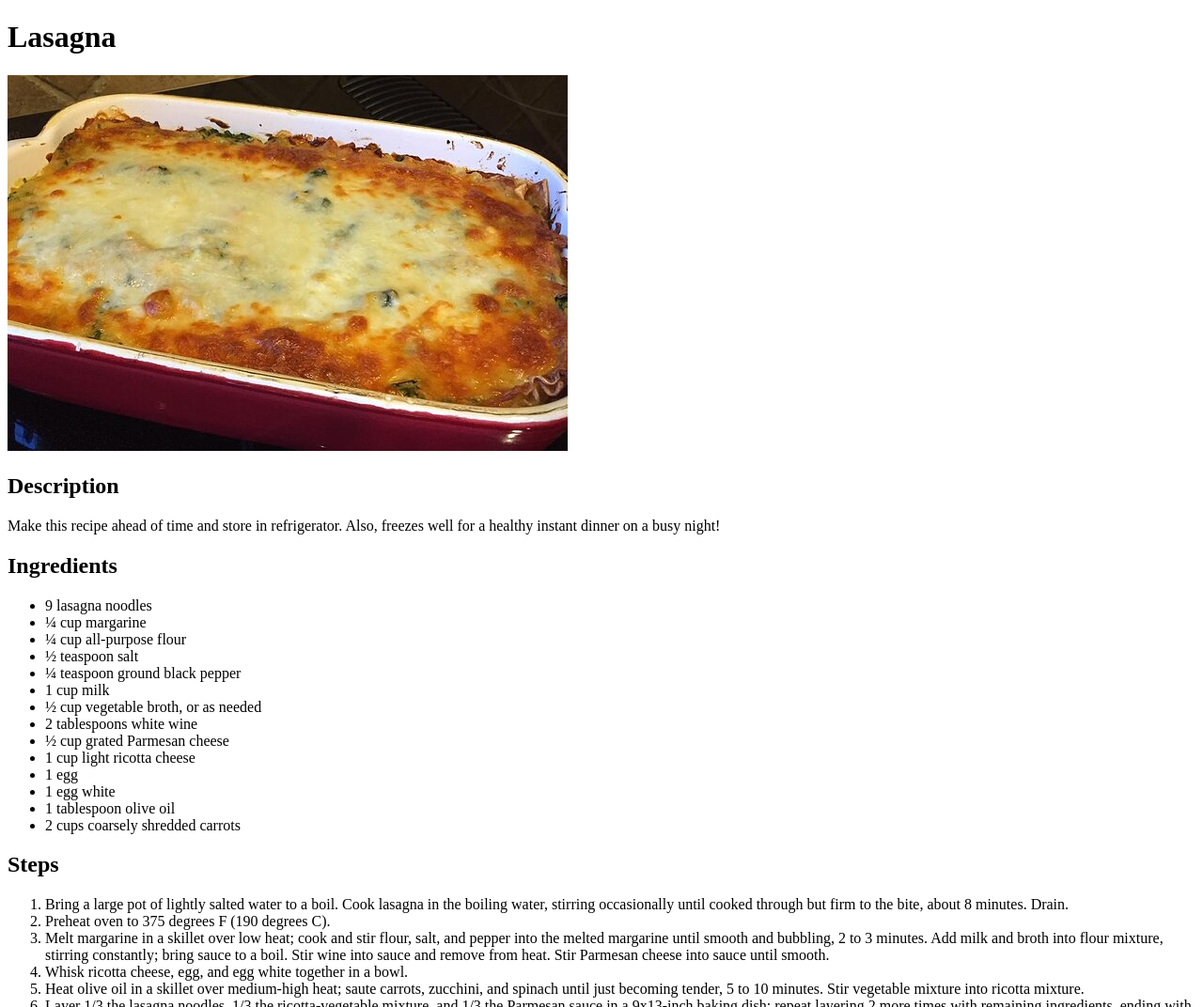
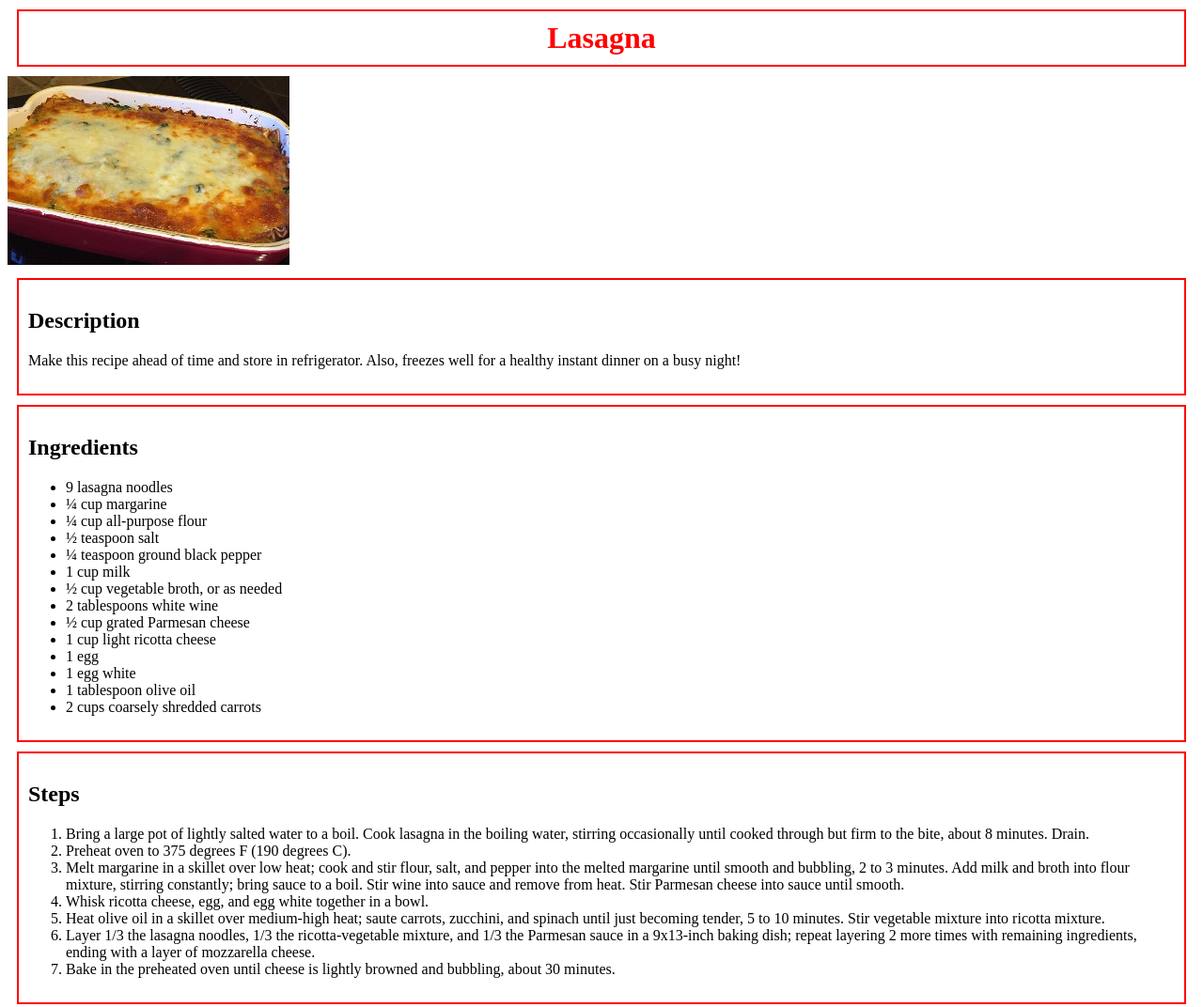
Before and after one commit to joelreinoso80/odin-recipes, a plain HTML site: page recipes/lasagna.html in a window 1280 px wide. Shown: the top 1072 px of the page at 94% size. Drawn offline with Linux system fonts and the light colour scheme.

Commit message:
Adding CSS

```diff
--- a/recipes/lasagna.html
+++ b/recipes/lasagna.html
@@ -5,16 +5,20 @@
     <meta http-equiv="X-UA-Compatible" content="IE=edge">
     <meta name="viewport" content="width=device-width, initial-scale=1.0">
     <title>Recipes - Lasagna</title>
+    <link rel="stylesheet" href="../style/style.css">
 </head>
     <body>
         <h1>Lasagna</h1>
 
-        <img src="../images/lasagna.jpeg" alt="Lasagna">
+        <img src="../images/lasagna.jpeg" alt="Lasagna" class="recipeImg">
 
+        <div class="content">
             <h2>Description</h2>
 
         <p>Make this recipe ahead of time and store in refrigerator. Also, freezes well for a healthy instant dinner on a busy night!</p>
+        </div>
 
+        <div class="content">
             <h2>Ingredients</h2>
 
             <ul>
@@ -33,7 +37,9 @@
                 <li>1 tablespoon olive oil</li>
                 <li>2 cups coarsely shredded carrots</li>
             </ul>
+        </div>
 
+        <div class="content">
             <h2>Steps</h2>
 
             <ol>
@@ -45,6 +51,7 @@
                 <li>Layer 1/3 the lasagna noodles, 1/3 the ricotta-vegetable mixture, and 1/3 the Parmesan sauce in a 9x13-inch baking dish; repeat layering 2 more times with remaining ingredients, ending with a layer of mozzarella cheese.</li>
                 <li>Bake in the preheated oven until cheese is lightly browned and bubbling, about 30 minutes.</li>
             </ol>
+        </div>
 
         <a href="../index.html"> Return to the Main Page</a>
 
--- /dev/null
+++ b/style/style.css
@@ -0,0 +1,22 @@
+*{
+    font-family: 'Times New Roman', Times, serif;
+}
+
+h1{
+    font-weight: bold;
+    color: red;
+    border: 2px solid red;
+    margin: 10px;
+    padding: 10px;
+    text-align: center;
+}
+.recipeImg{
+    height: auto;
+    width: 300px;
+}
+
+.content{
+    border: 2px solid red;
+    margin: 10px;
+    padding: 10px;
+}
```
Also changed, not shown: index.html (+3 -0 lines), recipes/paella.html (+8 -1 lines), recipes/spaghetti.html (+8 -1 lines). Lines whose indentation alone changed are shown as unchanged.
